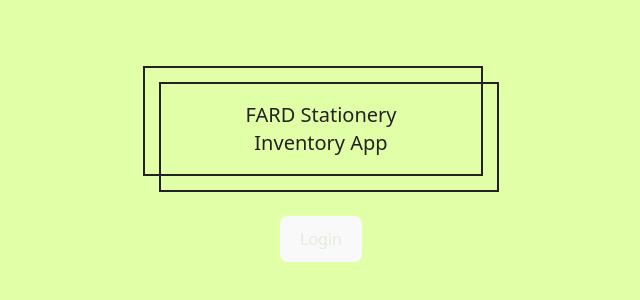
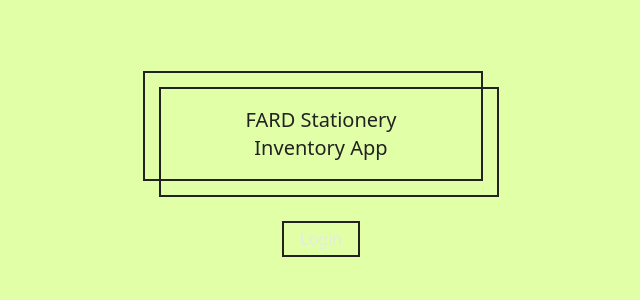
Before and after one commit to luizaki/stationary-inventory-system, a React (Vite) app: page / in a window 1280 px wide. Shown: the part 264-564 px from the top of the page, without its empty margins (319-959 px from the left). Built offline with nearby package versions, Linux system fonts and the light colour scheme; no server answers; the HTML template or start-up script is replaced by a standard one.

Commit message:
fix: remove default css by vite

```diff
--- a/src/index.css
+++ b/src/index.css
@@ -1,71 +1,6 @@
 @import "tailwindcss";
 
-:root {
-  font-family: system-ui, Avenir, Helvetica, Arial, sans-serif;
-  line-height: 1.5;
-  font-weight: 400;
-
-  color-scheme: light dark;
-  color: rgba(255, 255, 255, 0.87);
-  background-color: #242424;
-
-  font-synthesis: none;
-  text-rendering: optimizeLegibility;
-  -webkit-font-smoothing: antialiased;
-  -moz-osx-font-smoothing: grayscale;
-}
-
-a {
-  font-weight: 500;
-  color: #646cff;
-  text-decoration: inherit;
-}
-a:hover {
-  color: #535bf2;
-}
 
 body {
-  margin: 0;
-  display: flex;
-  place-items: center;
-  min-width: 320px;
-  min-height: 100vh;
   background-color: #e1ffa7;
 }
-
-h1 {
-  font-size: 3.2em;
-  line-height: 1.1;
-}
-
-button {
-  border-radius: 8px;
-  border: 1px solid transparent;
-  padding: 0.6em 1.2em;
-  font-size: 1em;
-  font-weight: 500;
-  font-family: inherit;
-  background-color: #1a1a1a;
-  cursor: pointer;
-  transition: border-color 0.25s;
-}
-button:hover {
-  border-color: #646cff;
-}
-button:focus,
-button:focus-visible {
-  outline: 4px auto -webkit-focus-ring-color;
-}
-
-@media (prefers-color-scheme: light) {
-  :root {
-    color: #213547;
-    background-color: #ffffff;
-  }
-  a:hover {
-    color: #747bff;
-  }
-  button {
-    background-color: #f9f9f9;
-  }
-}
```
